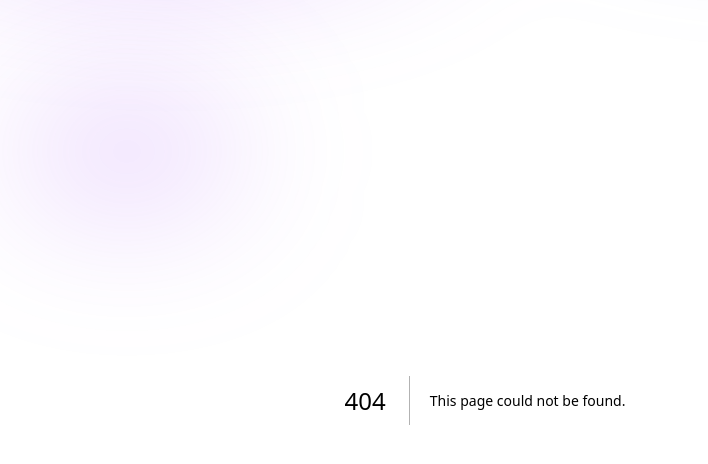
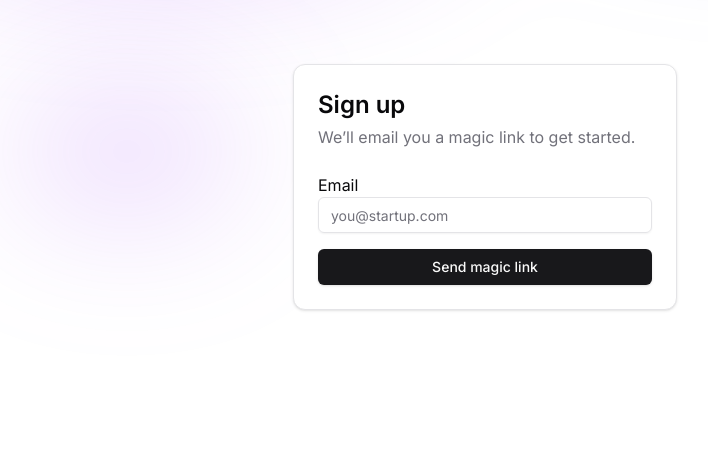
Before and after one commit to sukramb/ghostseed, a Next.js app in the folder apps/web/: page /signup in a window 1280 px wide. Before the commit this address had no page. Shown: the top 464 px of the page, without its empty margins (155-863 px from the left). Built offline with nearby package versions, Linux system fonts and the light colour scheme.

Commit message:
chore(auth): rename sign-in flow to /signup and update middleware redirects

```diff
--- a/apps/web/app/middleware.ts
+++ b/apps/web/app/middleware.ts
@@ -9,7 +9,7 @@ export default auth(async (req) => {
   const isSignedIn = !!req.auth;
 
   if (!isSignedIn && (isDashboard || isOnboarding)) {
-    const url = new URL("/signin", nextUrl);
+    const url = new URL("/signup", nextUrl);
     url.searchParams.set("callbackUrl", nextUrl.pathname);
     return NextResponse.redirect(url);
   }
--- a/apps/web/app/signin/page.tsx
+++ b/apps/web/app/signin/page.tsx
@@ -7,15 +7,15 @@ import { Input } from "@/components/ui/input";
 import { Card } from "@/components/ui/card";
 import { Label } from "@radix-ui/react-label";
 
-export default function SignInPage() {
+export default function SignUpPage() {
   const [email, setEmail] = useState("");
   const [sent, setSent] = useState(false);
 
   return (
     <div className="container max-w-md py-16">
       <Card className="p-6">
-        <h1 className="text-2xl font-semibold">Sign in</h1>
-        <p className="text-muted-foreground mt-1">Continue with a magic link sent to your email.</p>
+        <h1 className="text-2xl font-semibold">Sign up</h1>
+        <p className="text-muted-foreground mt-1">We’ll email you a magic link to get started.</p>
 
         {!sent ? (
           <form
--- /dev/null
+++ b/apps/web/app/signup/page.tsx
@@ -0,0 +1 @@
+export { default } from "../signin/page";
--- a/apps/web/src/auth.ts
+++ b/apps/web/src/auth.ts
@@ -24,7 +24,7 @@ export const { handlers, auth, signIn, signOut } = NextAuth({
     }),
   ],
   pages: {
-    signIn: "/signin",
+    signIn: "/signup",
     verifyRequest: "/verify",
   },
   callbacks: {
```
